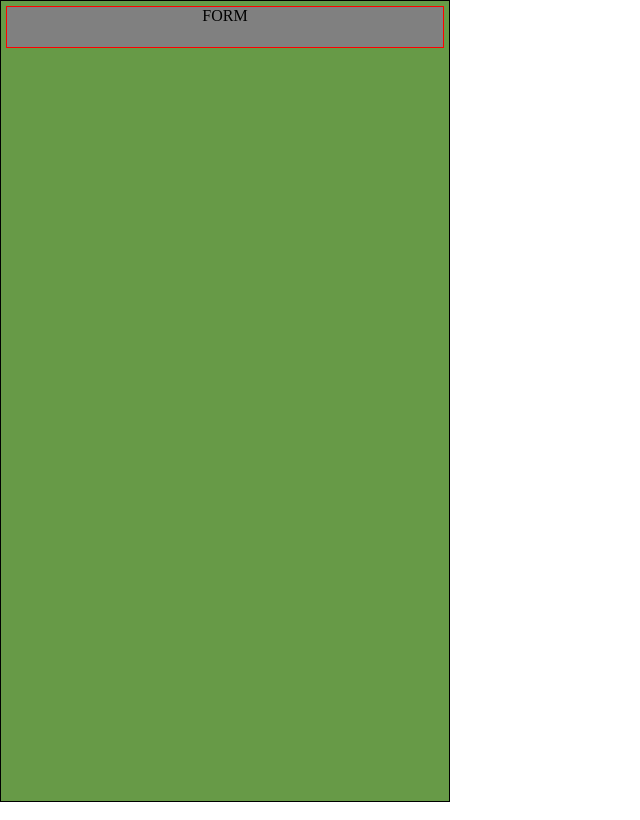
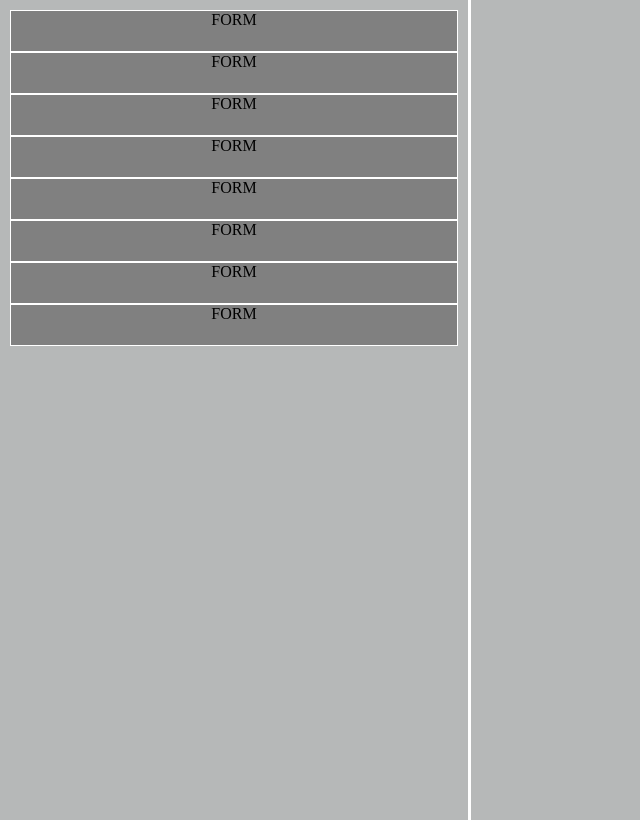
Before and after one commit to Markjust1/safe-and-sound, a React (Create React App) app: page / in a window 1280 px wide. Shown: the whole page, without its empty margins (0-640 px from the left). Built offline with nearby package versions, Linux system fonts and the light colour scheme.

Commit message:
improve stylin

```diff
--- a/src/App.tsx
+++ b/src/App.tsx
@@ -1,9 +1,9 @@
-// import SideElement from "./components/SideElement";
+import "./app.css";
 import FormList from "./components/FormList";
 
 const App = () => {
   return (
-    <div className="App">
+    <div className="app">
       <FormList/>
     </div>
   );
--- a/src/app.css
+++ b/src/app.css
@@ -0,0 +1,3 @@
+.app {
+  background-color: rgb(182, 184, 184);
+}
--- a/src/components/SideElement.tsx
+++ b/src/components/SideElement.tsx
@@ -2,8 +2,17 @@ import styles from "../styles/SideElement.module.css";
 
 const SideElement: React.FC = () => {
   return (
-    <div className={styles.side}>FORM</div>
-  )
+    <>
+      <div className={styles.side}>FORM</div>
+      <div className={styles.side}>FORM</div>
+      <div className={styles.side}>FORM</div>
+      <div className={styles.side}>FORM</div>
+      <div className={styles.side}>FORM</div>
+      <div className={styles.side}>FORM</div>
+      <div className={styles.side}>FORM</div>
+      <div className={styles.side}>FORM</div>
+    </>
+  );
 };
 
 export default SideElement;
--- a/src/styles/FormList.module.css
+++ b/src/styles/FormList.module.css
@@ -1,6 +1,8 @@
 .formlist {
+  display: flex;
+  flex-direction: column;
   height: 100vh;
   width: 35%;
-  border: 1px solid black;
-  background: rgb(103, 154, 71);
+  border-right: 3px solid rgb(255, 255, 255);
+  padding: 10px;
 }
--- a/src/styles/SideElement.module.css
+++ b/src/styles/SideElement.module.css
@@ -1,9 +1,6 @@
 .side {
-  border: 1px red;
   height: 40px;
-  /* width: 80px; */
   background: grey;
-  border: 1px red solid;
-  margin: 5px 5px 5px 5px;
+  border: 1px rgb(255, 255, 255) solid;
   text-align: center;
 }
```
